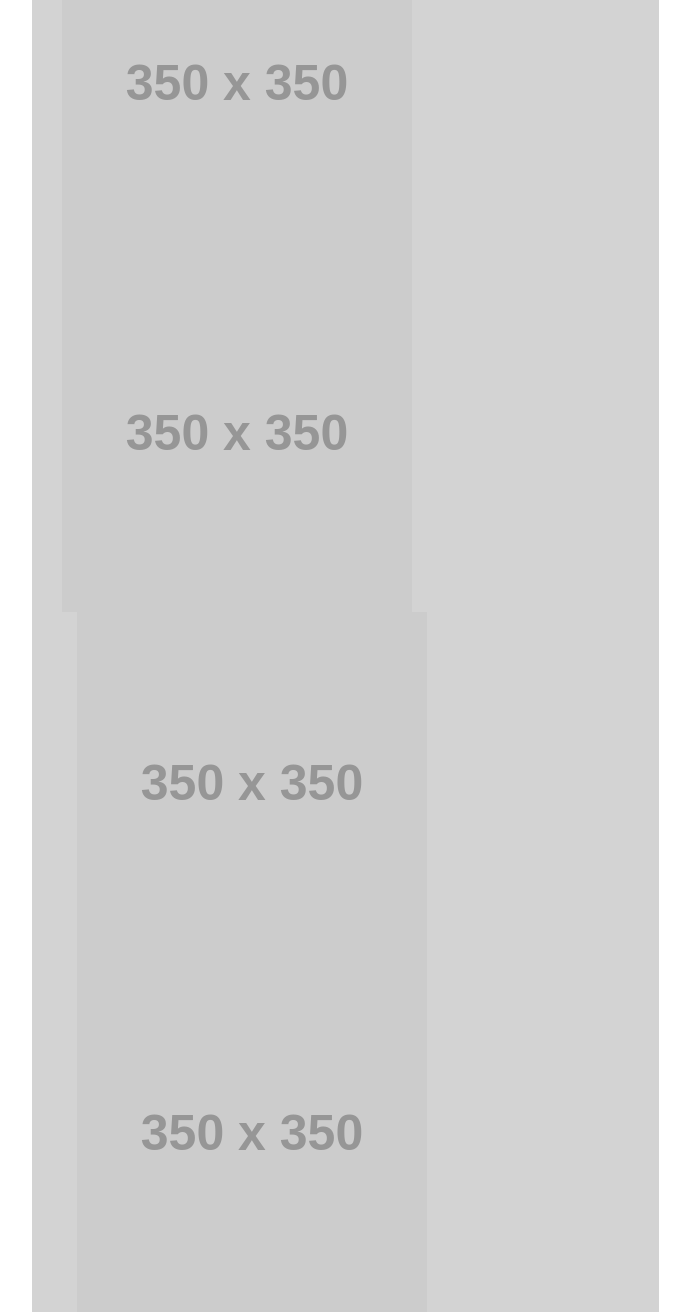
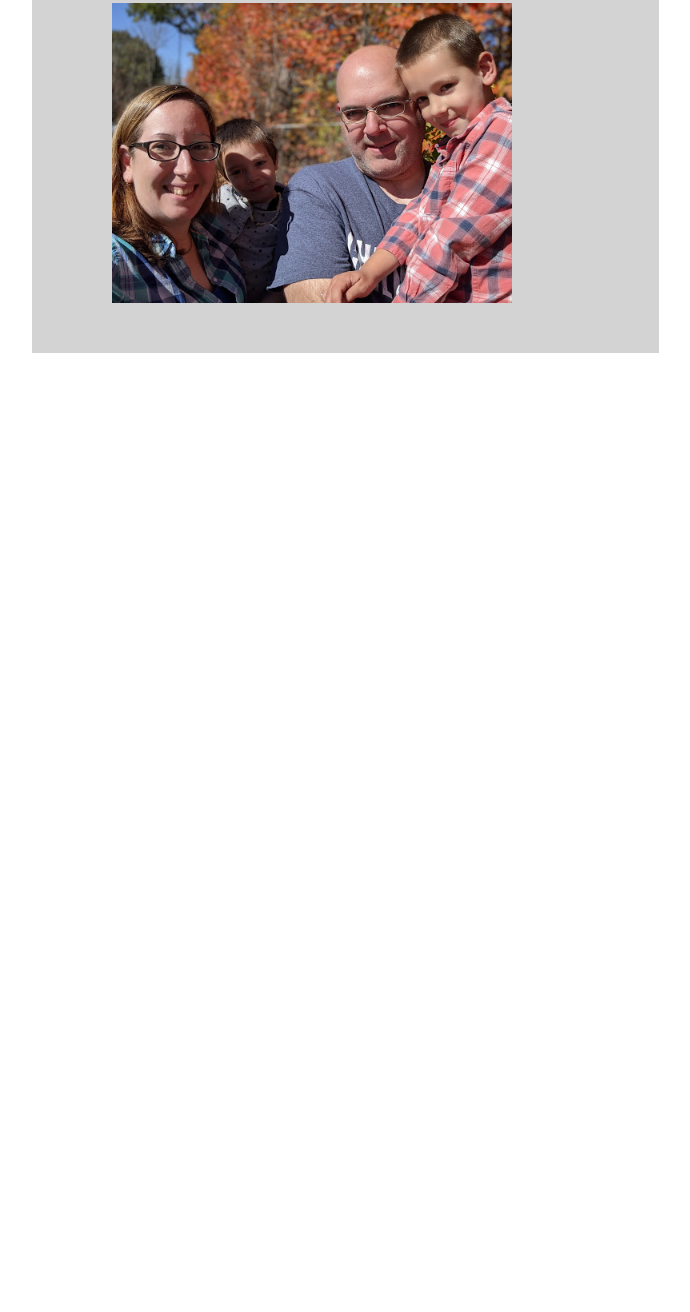
Before and after one commit to kstevenson84/AboutMe.html, a plain HTML site: page portfolio.html in a window 1280 px wide. Shown: the part 529-1841 px from the top of the page, without its empty margins (8-698 px from the left). After the commit the page ends 882 px from the top, so only its background shows below. Drawn offline with nearby package versions, Linux system fonts and the light colour scheme; placeholder pictures from the web are drawn by us.

Commit message:
corrected images and updated about me

```diff
--- a/portfolio.html
+++ b/portfolio.html
@@ -42,7 +42,7 @@
 
         <div class="row">
           <div class="col">
-            <h1>Portfolio</h1>
+            <h2>Portfolio</h1>
           </div>
          </div>
 
@@ -50,59 +50,20 @@
 
         <div class="row">
           <div class="col">
-              <img src="https://via.placeholder.com/350">
+              <img src="Assets/Images/Mt_Washington2020.jpg" alt="Family on Mt Washington">
           </div>
          </div>
 
       <!--2nd col Row 2-->
 
           <div class="col">
-            <img src="https://via.placeholder.com/350">
+            <img src="Assets/Images/Apple-picking_2020.jpg" alt="Family picture at an apple orchard">
           <div>
 
-      <!--Row 3-->
-
-          <div class="row">
-            <div class="col">
-                <img src="https://via.placeholder.com/350">
-            </div>
           </div>
-
-      <!--2nd col Row 3-->
-
-        <div class="col">
-          <img src="https://via.placeholder.com/350">
-        <div>
-
-      <!--Row 4-->
-
-        <div class="row">
-          <div class="col">
-              <img src="https://via.placeholder.com/350">
-          </div>
-        </div>
-
-        </div>
-
-    </section>
-
-
-
-
-
-
-
-          </class>
-
-        </div>
-
-
-
         </section>
 
-    </article>
-
-    <script>
+        <script>
         function myFunction() {
           var x = document.getElementById("MyNav");
           if (x.className.indexOf("w3-show") == -1) {
@@ -111,7 +72,7 @@
             x.className = x.className.replace(" w3-show", "");
           }
         }
-    </script>
+        </script>
 
 
 </body>
--- a/style.css
+++ b/style.css
@@ -28,3 +28,7 @@ section {
     margin-left: 20px;
     padding: 30ppx;
 }
+img {
+    width: 400px;
+    margin: 50px;
+}
```
Also changed, not shown: index.html (+1 -1 lines).
